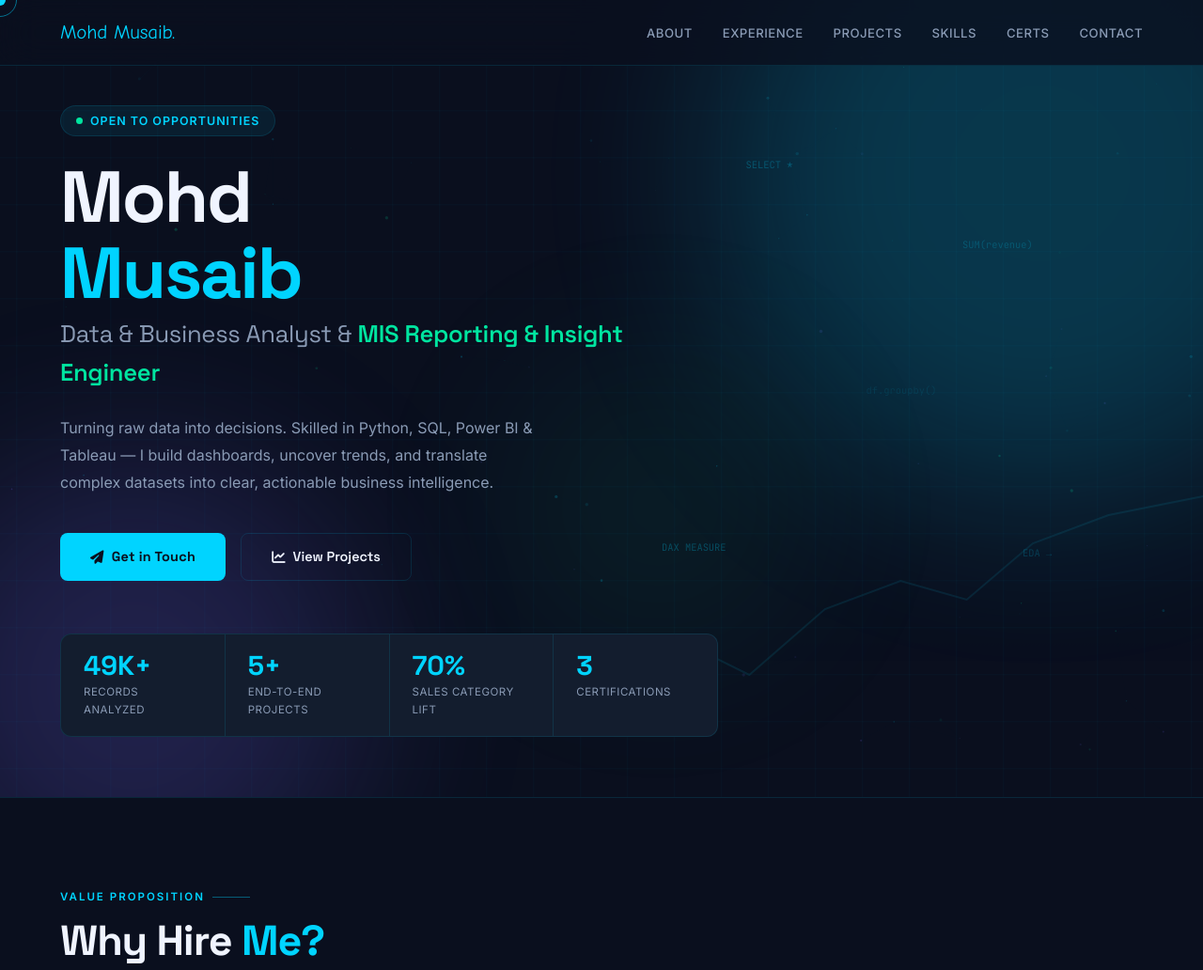
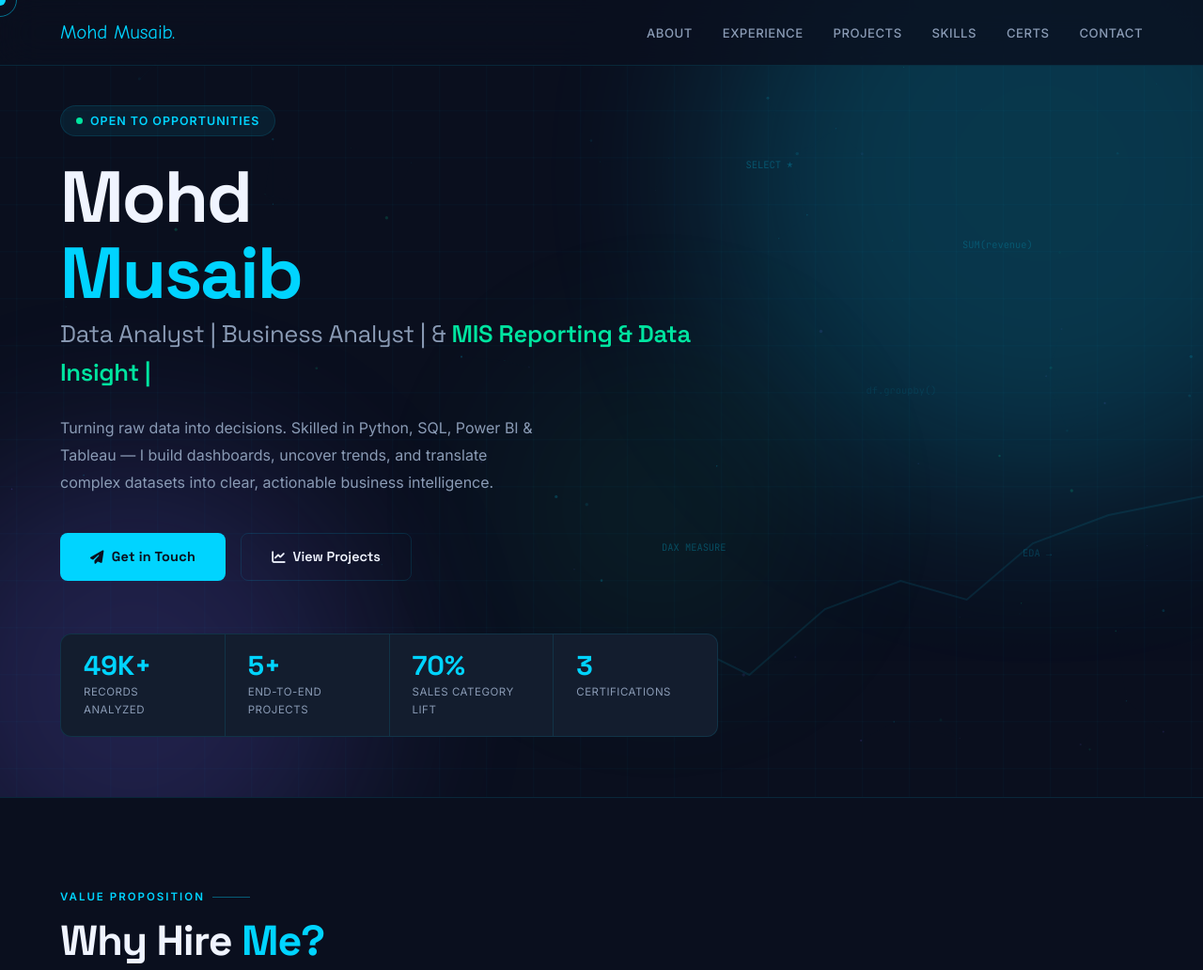
Before and after one commit to muhammadmusaib/Portfolio, a plain HTML site: page index.html in a window 1280 px wide. Shown: the top 1032 px of the page at 94% size. Drawn offline with Linux system fonts and the light colour scheme; animation ran at ten frames a second.

Commit message:
changed the title

```diff
--- a/index.html
+++ b/index.html
@@ -66,7 +66,7 @@
       Open to Opportunities
     </div>
     <h1 class="hero-name">Mohd<br><span class="glitch">Musaib</span></h1>
-    <p class="hero-title">Data & Business Analyst &amp; <strong>MIS Reporting & Insight Engineer</strong></p>
+    <p class="hero-title">Data Analyst | Business Analyst | &amp; <strong>MIS Reporting & Data Insight |</strong></p>
     <p class="hero-desc">
       Turning raw data into decisions. Skilled in Python, SQL, Power BI &amp; Tableau — I build dashboards, uncover trends, and translate complex datasets into clear, actionable business intelligence.
     </p>
```
